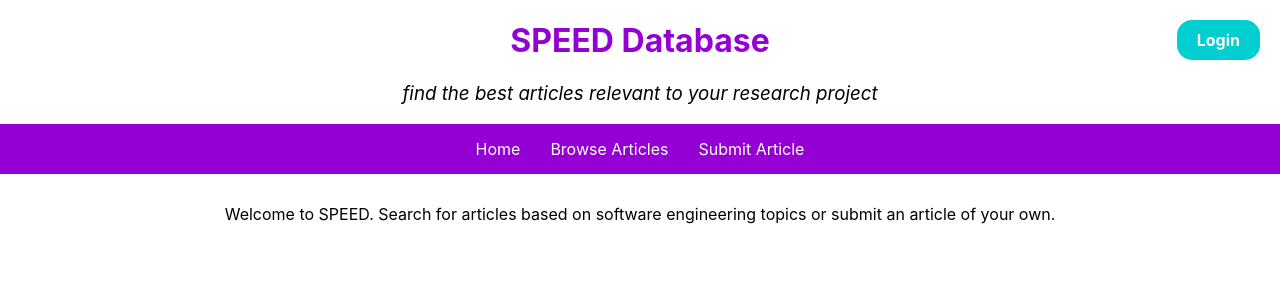
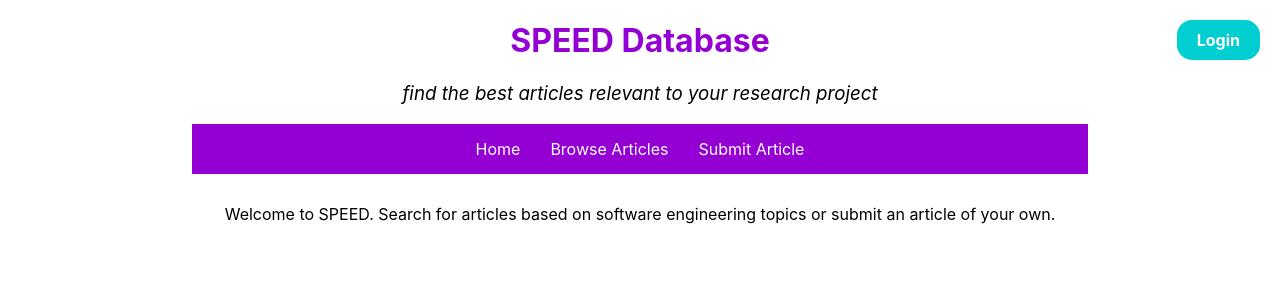
Before and after one commit to libbydavis/Assign1B, a React (Create React App) app in the folder frontend/: page / in a window 1280 px wide. Shown: the top 300 px of the page. Built offline with nearby package versions, Linux system fonts and the light colour scheme.

Commit message:
changed nav bar styling

```diff
--- a/frontend/src/App.css
+++ b/frontend/src/App.css
@@ -41,4 +41,10 @@ a {
   background-color: darkviolet;
   padding-top: 15px;
   padding-bottom: 15px;
+  width: 70%;
 }
+
+.navLinksContainer {
+  display: flex;
+  justify-content: center;
+}
--- a/frontend/src/Components/NavBar.js
+++ b/frontend/src/Components/NavBar.js
@@ -10,11 +10,13 @@ function NavBar() {
                 </div>
                 <Link to="/login" className="loginButton buttonLinkStyle">Login</Link>
             </div>
-            <nav className="navlinks">
-                <Link to="/">Home</Link>
-                <Link to="/browseArticles">Browse Articles</Link>
-                <Link to="/submitArticle">Submit Article</Link>
-            </nav>
+            <div className="navLinksContainer">
+                <nav className="navlinks">
+                    <Link to="/">Home</Link>
+                    <Link to="/browseArticles">Browse Articles</Link>
+                    <Link to="/submitArticle">Submit Article</Link>
+                </nav>
+            </div>
         </div>
     )
 }
```
